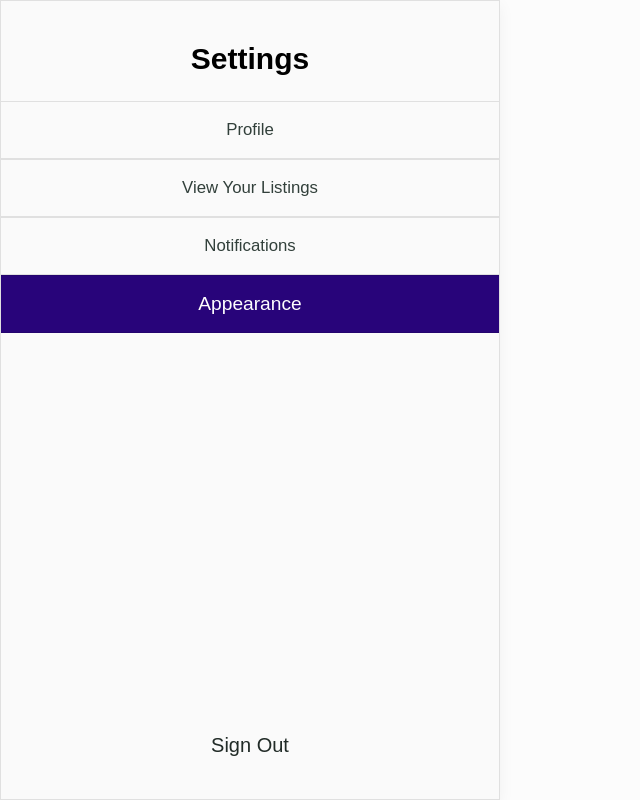
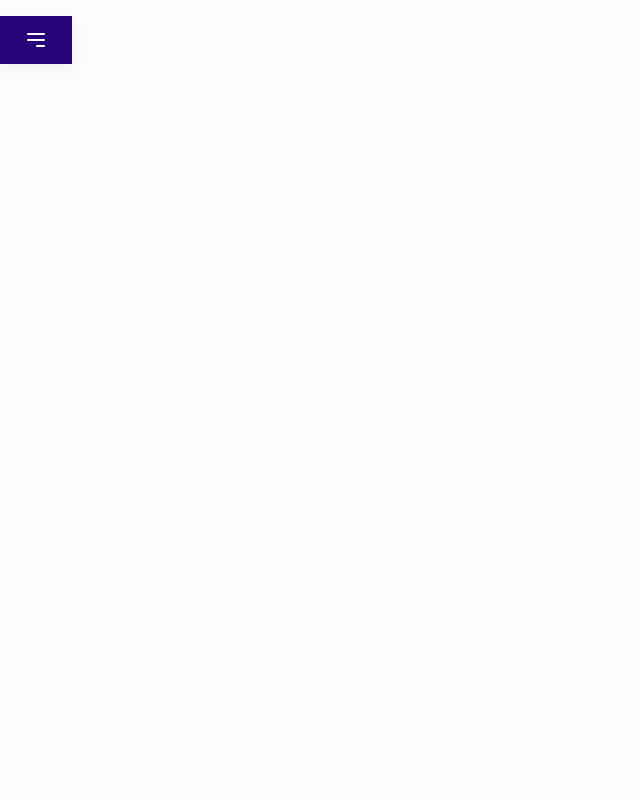
Before and after one commit to UofT-ECE444-Fall2024/project-1-web-application-design-group4-goggle, a Next.js app in the folder frontend/uoftrade/: page /appearance in a window 1280 px wide. Shown: the whole page, without its empty margins (0-640 px from the left). Built offline with nearby package versions, Linux system fonts and the light colour scheme.

Commit message:
refactor: add toggle to settings sidebar HUB-55

```diff
--- a/frontend/uoftrade/src/components/SettingSidebar/SettingSidebar.tsx
+++ b/frontend/uoftrade/src/components/SettingSidebar/SettingSidebar.tsx
@@ -1,7 +1,6 @@
 'use client'
 
-import React from "react";
-import Link from "next/link";
+import React, { useState } from "react";
 
 import SidebarMenuItem from "./SidebarMenuItem";
 
@@ -10,48 +9,89 @@ import '../../types/settingsMenuItem'
 
 const SettingSidebar = ({ highlightIndex }: {highlightIndex: number}) => {
 
-    const menuItems:Array<SettingsMenuItem> = [
-        {
-            text: 'Profile',
-            link: '/profile'
-        },
-        {
-            text: 'View Your Listings',
-            link: '/user-listings'
-        },
-        {
-            text: 'Notifications',
-            link: '/notifications'
-        },
-        {
-            text: 'Appearance',
-            link: '/appearance'
-        }
-    ]
+    const [isOpen, setIsOpen] = useState(false);
+    const toggleSidebar = () => {
+        setIsOpen(!isOpen); // Toggle the sidebar's open state
+    };
+
+    const menuItems: Array<SettingsMenuItem> = [
+        { text: 'Profile', link: '/profile' },
+        { text: 'View Your Listings', link: '/user-listings' },
+        { text: 'Notifications', link: '/notifications' },
+        { text: 'Appearance', link: '/appearance' },
+    ];
 
     return (
     <>
-            <div className="flex flex-col justify-between border border-solid border-outline-grey fixed w-full h-full shadow-three max-w-[500px] bg-grey-bg dark:bg-dark">
+        <div className="flex">
+            {/* Sidebar */}
+            <div
+                className={`fixed top-0 left-0 w-full h-full transition-transform duration-300 transform z-10 ${
+                    isOpen ? 'translate-x-0' : '-translate-x-full'
+                }`}
+            >
+                <div className="flex flex-col justify-between border border-solid border-outline-grey h-full shadow-three max-w-[500px] bg-grey-bg dark:bg-dark">
                     <div className="flex-grow pt-10">
                         <h3 className="mb-6 text-center text-2xl font-bold text-black dark:text-white-bg sm:text-3xl">
                             Settings
                         </h3>
-                    {menuItems.map((item:SettingsMenuItem, idx:number) => {
-                        let highlight:boolean = false;
-                        if (highlightIndex === idx){
-                            highlight = true;
-                        }
-                        return <SidebarMenuItem text={item.text} idx={idx} highlight={highlight} link={item.link}/>
+                        {menuItems.map((item: SettingsMenuItem, idx: number) => {
+                            let highlight: boolean = highlightIndex === idx;
+                            return (
+                                <SidebarMenuItem
+                                    key={idx}
+                                    text={item.text}
+                                    idx={idx}
+                                    highlight={highlight}
+                                    link={item.link}
+                                />
+                            );
                         })}
                     </div>
                     <div className="flex justify-center py-10">
                         <a
                             href="/signout" // Change this to your sign out URL or function
-                        className="text-heading-1 text-xl text-bold hover:underline"
+                            className="text-heading-1 text-xl font-bold hover:underline"
                         >
                             Sign Out
                         </a>
                     </div>
+                </div>
+            </div>
+
+            {/* Button to open/close sidebar */}
+            <button
+                className="h-12 ml-4 mt-4 z-50 px-6 bg-primary text-white-bg transition-all duration-300 shadow-three"
+                onClick={toggleSidebar}
+                style={{ marginLeft: isOpen ? '500px' : '0' }} // Adjust position based on sidebar state
+            >
+                {/* Toggle icon based on isOpen state */}
+                {isOpen ? (
+                <svg
+                    className="h-6 w-6"
+                    fill="none"
+                    viewBox="0 0 24 24"
+                    stroke="currentColor">
+                    <path
+                    strokeLinecap="round"
+                    strokeLinejoin="round"
+                    strokeWidth={2}
+                    d="M6 18L18 6M6 6l12 12" />
+                </svg>
+                ) : (
+                <svg
+                    className="h-6 w-6"
+                    fill="none"
+                    viewBox="0 0 24 24"
+                    stroke="currentColor">
+                    <path
+                    strokeLinecap="round"
+                    strokeLinejoin="round"
+                    strokeWidth={2}
+                    d="M4 6h16M4 12h16m-7 6h7" />
+                </svg>
+                )}
+            </button>
         </div>
     </>
     )
```
Lines whose indentation alone changed are shown as unchanged.
